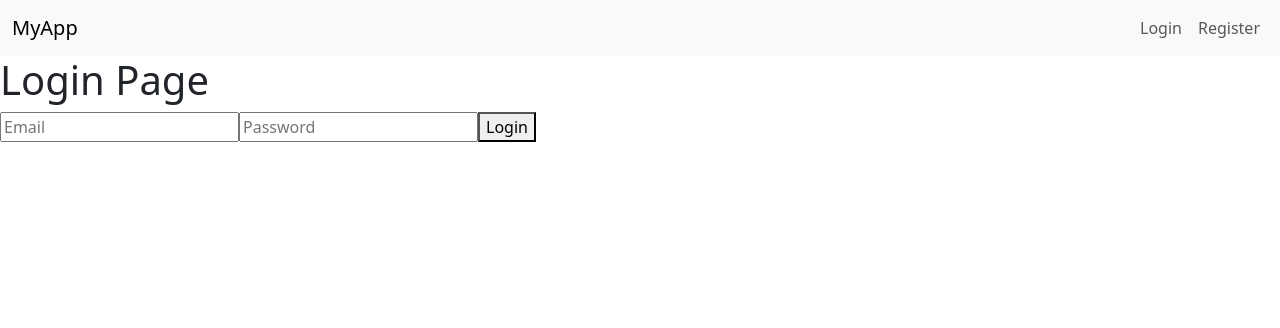
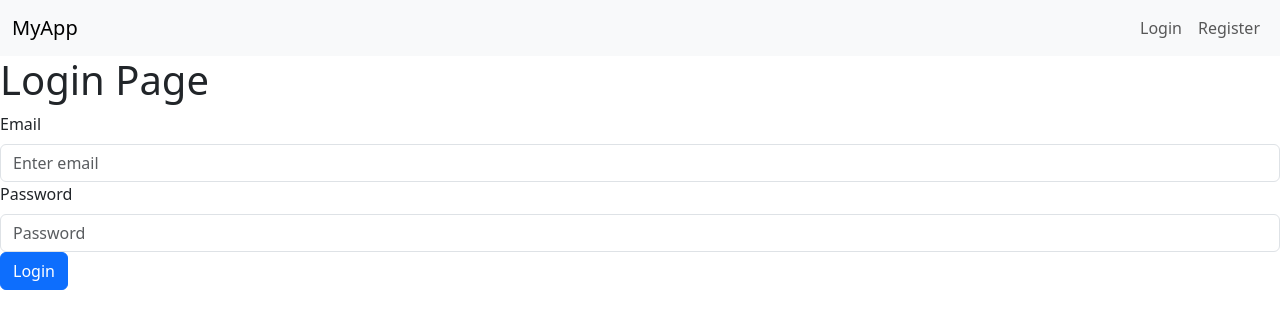
Before and after one commit to OmeshSachethana/EAD-Web, a React (Create React App) app in the folder frontend/: page /login in a window 1280 px wide. Shown: the top 328 px of the page. Built offline with nearby package versions, Linux system fonts and the light colour scheme.

Commit message:
fixed error when entering fake details

```diff
--- a/frontend/src/components/LoginForm.js
+++ b/frontend/src/components/LoginForm.js
@@ -1,4 +1,3 @@
-// src/components/LoginForm.js
 import React, { useState } from 'react';
 import { useDispatch, useSelector } from 'react-redux';
 import { login } from '../features/auth/authSlice';
@@ -10,9 +9,9 @@ const LoginForm = () => {
   const dispatch = useDispatch();
   const { error, status } = useSelector((state) => state.auth);
 
-  const handleSubmit = (e) => {
+  const handleSubmit = async (e) => {
     e.preventDefault();
-    dispatch(login({ email, password }));
+    await dispatch(login({ email, password }));
   };
 
   return (
--- a/frontend/src/pages/LoginPage.js
+++ b/frontend/src/pages/LoginPage.js
@@ -1,40 +1,11 @@
-// src/pages/LoginPage.js
-import React, { useState } from 'react';
-import { useDispatch, useSelector } from 'react-redux';
-import { login } from '../features/auth/authSlice';
+import React from 'react';
+import LoginForm from '../components/LoginForm';
 
 const LoginPage = () => {
-  const [email, setEmail] = useState('');
-  const [password, setPassword] = useState('');
-  const dispatch = useDispatch();
-  const error = useSelector((state) => state.auth.error); // Make sure error is a string
-
-  const handleSubmit = (e) => {
-    e.preventDefault();
-    dispatch(login({ email, password })).catch((err) => console.log(err));
-  };
-
   return (
     <div>
       <h1>Login Page</h1>
-      <form onSubmit={handleSubmit}>
-        <input
-          type="email"
-          placeholder="Email"
-          value={email}
-          onChange={(e) => setEmail(e.target.value)}
-          required
-        />
-        <input
-          type="password"
-          placeholder="Password"
-          value={password}
-          onChange={(e) => setPassword(e.target.value)}
-          required
-        />
-        <button type="submit">Login</button>
-      </form>
-      {error && <p>{error}</p>} {/* Display error message if exists */}
+      <LoginForm />
     </div>
   );
 };
```
